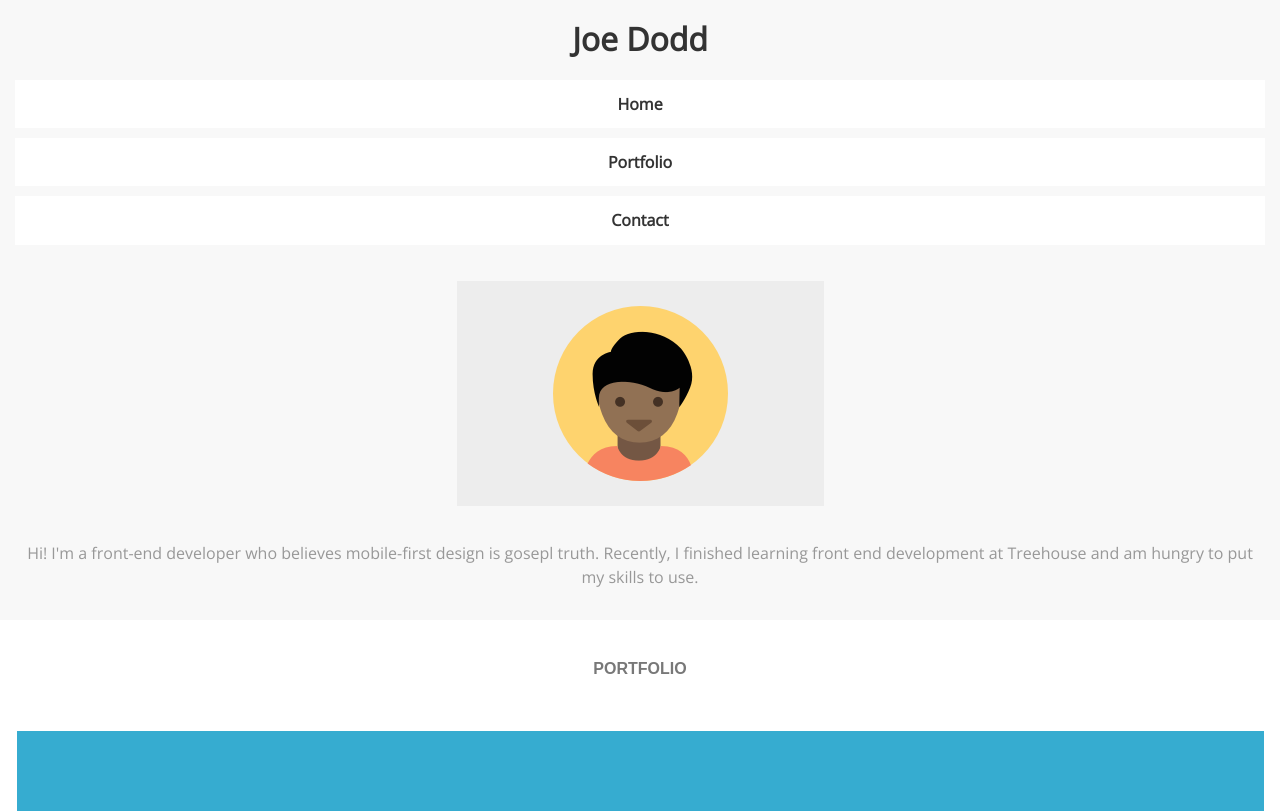
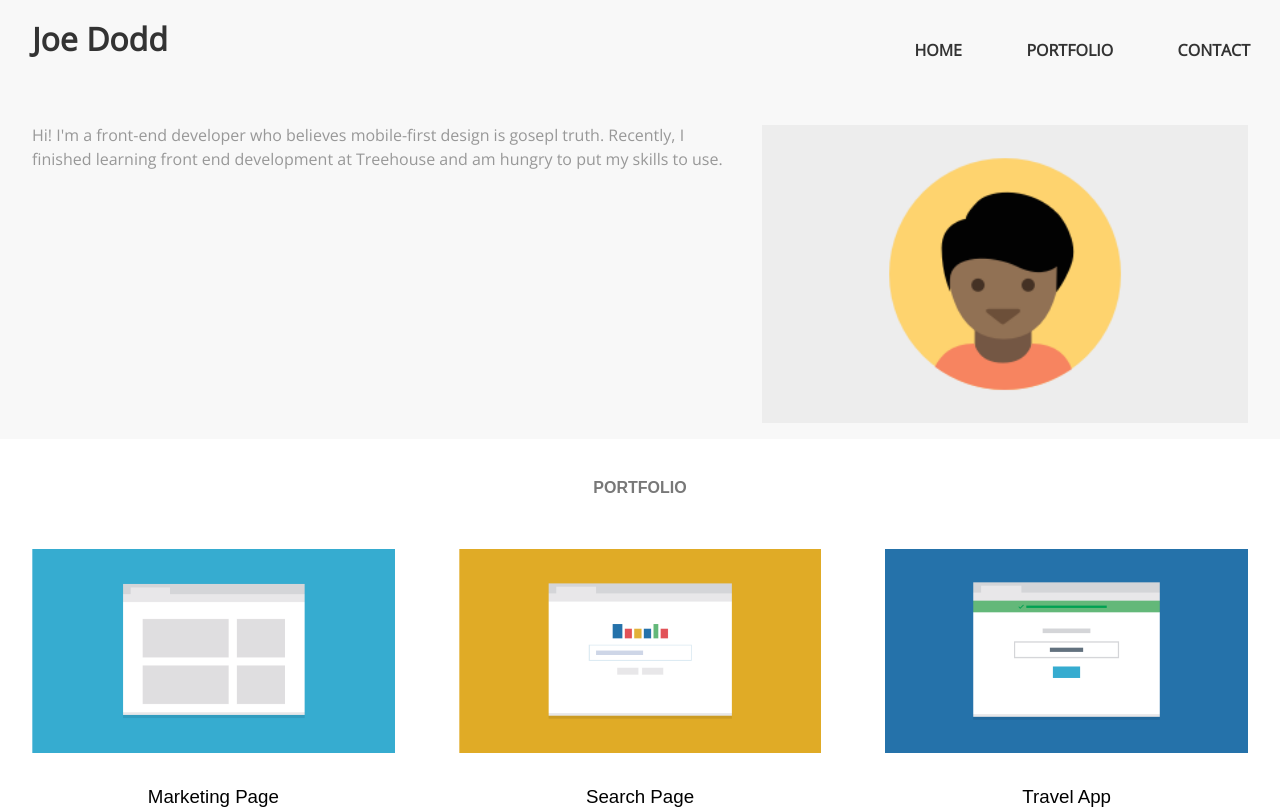
Before and after one commit to joehdodd/responsivelayoutproject, a plain HTML site: page index.html in a window 1280 px wide. Shown: the top 811 px of the page. Drawn offline with nearby package versions, Linux system fonts and the light colour scheme.

Commit message:
Update 1.2
Bigger screens

```diff
--- a/css/styles.css
+++ b/css/styles.css
@@ -63,6 +63,7 @@ img {
     background-color: #fff;
     font-weight: 900;
     margin: 10px 15px;
+    text-transform: uppercase;
 }
 
 .banner {
@@ -73,7 +74,8 @@ img {
     max-width: 60%;
 }
 
-.tagline {
+.banner-tagline,
+.contact-tagline {
     line-height: 1.5em;
     padding: 15px;
     color: #989898;
@@ -105,7 +107,7 @@ img {
     color: #808080;
 }
 
-.contact {
+.main-contact {
     padding: 1em;
 }
 
@@ -141,7 +143,7 @@ img {
 }
 
 
-.contact {
+.main-contact {
     text-align: center;
 }
 
@@ -149,12 +151,110 @@ img {
     padding: 1em 1em;
 }
 
-/* ----
-Float clearfix
----- */
+/* --
+===============
+ Float Clerfix
+===============
+-- */
 
 .clearfix::after {
     content: " ";
     display: table;
     clear: both;
 }
+
+/* --
+===============
+ Media Queries
+===============
+-- */
+
+@media screen and (min-width: 768px) {
+
+    .main-nav li {
+        display: inline-block;
+        background-color: transparent;
+    }
+
+    .main-nav {
+        text-align: center;
+    }
+
+    .banner,
+    .col {
+        padding-left: 2em;
+        padding-right: 2em;
+    }
+
+    .profile-img {
+        float: right;
+        width: 40%;
+    }
+
+    .banner-tagline {
+        vertical-align: top;
+        text-align: left;
+        padding-right: 1em;
+        padding-top: 0;
+        margin-top: -2px;
+        float: left;
+        width: 60%;
+    }
+
+    .col {
+        float: left;
+        width: 50%;
+    }
+
+    .contact-tagline {
+        padding: 0 125px 20px;
+    }
+
+    .mobile-nav {
+        display: none;
+    }
+
+    .footer-name,
+    .footer-nav {
+        margin-top: 20px;
+    }
+
+    .footer-nav {
+        display: inline-block;
+        float: right;
+        text-transform: uppercase;
+        font-weight: 900;
+    }
+
+    .footer-nav li {
+        float: left;
+        padding-right: 1em;
+    }
+
+}
+
+@media screen and (min-width: 1024px) {
+
+    .col {
+        width: 33.333333%;
+    }
+
+    .name {
+        float: left;
+        padding-left: 32px;
+    }
+
+    .main-nav {
+        float: right;
+        padding-right: 0px;
+    }
+
+    .main-nav a {
+        float: left;
+    }
+
+    .banner-tagline {
+        padding-left: 0px;
+    }
+
+}
--- a/index.html
+++ b/index.html
@@ -20,9 +20,11 @@
         </div>
     </header>
 
-    <div class="banner">
-        <img class="profile-img" src="images/responsive-layout-profile.png" alt="Profile Image">
-        <p class="tagline">Hi! I'm a front-end developer who believes mobile-first design is gosepl truth. Recently, I finished learning front end development at Treehouse and am hungry to put my skills to use.</p>
+    <div class="container clearfix">
+        <div class="banner">
+            <img class="profile-img" src="images/responsive-layout-profile.png" alt="Profile Image">
+            <p class="banner-tagline">Hi! I'm a front-end developer who believes mobile-first design is gosepl truth. Recently, I finished learning front end development at Treehouse and am hungry to put my skills to use.</p>
+        </div>
     </div>
 
 <section id="portfolio">
@@ -62,20 +64,20 @@
 
     </div>
 </section>
-
-        <div class="contact">
+<section id="contact">
+        <div class="main-contact">
             <h3 class="section-heading">Contact</h3>
-            <p class="tagline">If you're interested in chattaing or want more information about what I've been working on, I'd love to hear from you!</p>
+            <p class="contact-tagline">If you're interested in chattaing or want more information about what I've been working on, I'd love to hear from you!</p>
             <ul class="contact-links">
                 <li>Phone <a href="tel:+1-800-555-5555">1-800-555-5555</a></li>
                 <li>Email <a href="mailto:joehdodd@gmail.com">joehdodd@gmail.com</a></li>
             </ul>
         </div>
-
+</section>
         <footer class="footer">
              <div class="container clearfix">
-             <hr>
-                <h3 class="footer-name"><a href="#">Joe Dodd</a></h3>
+                <hr>
+                <p class="footer-name"><a href="#">Joe Dodd</a></p>
                 <a class="mobile-nav" href="#">BACK TO TOP</a>
                 <ul class="footer-nav">
                     <li><a href="#">Home</a></li>
```
